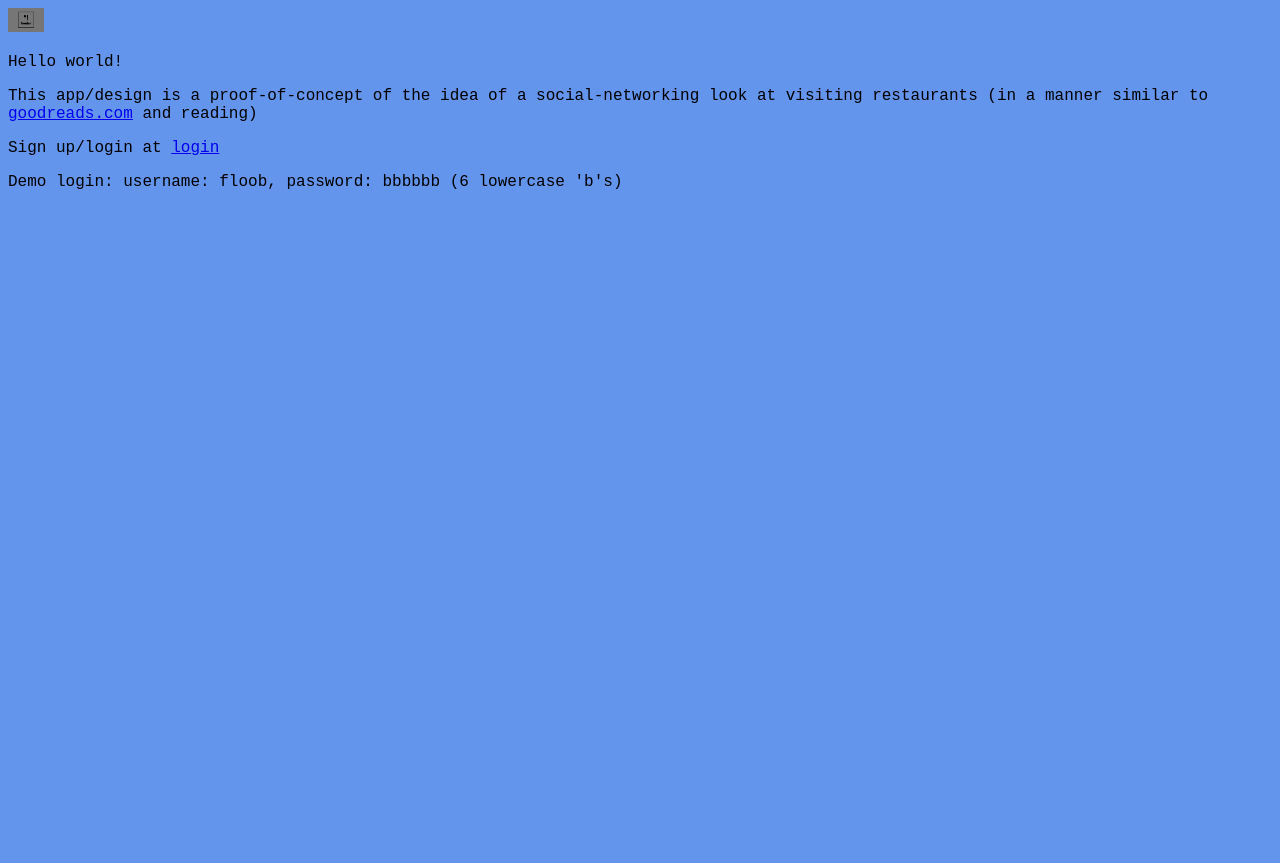
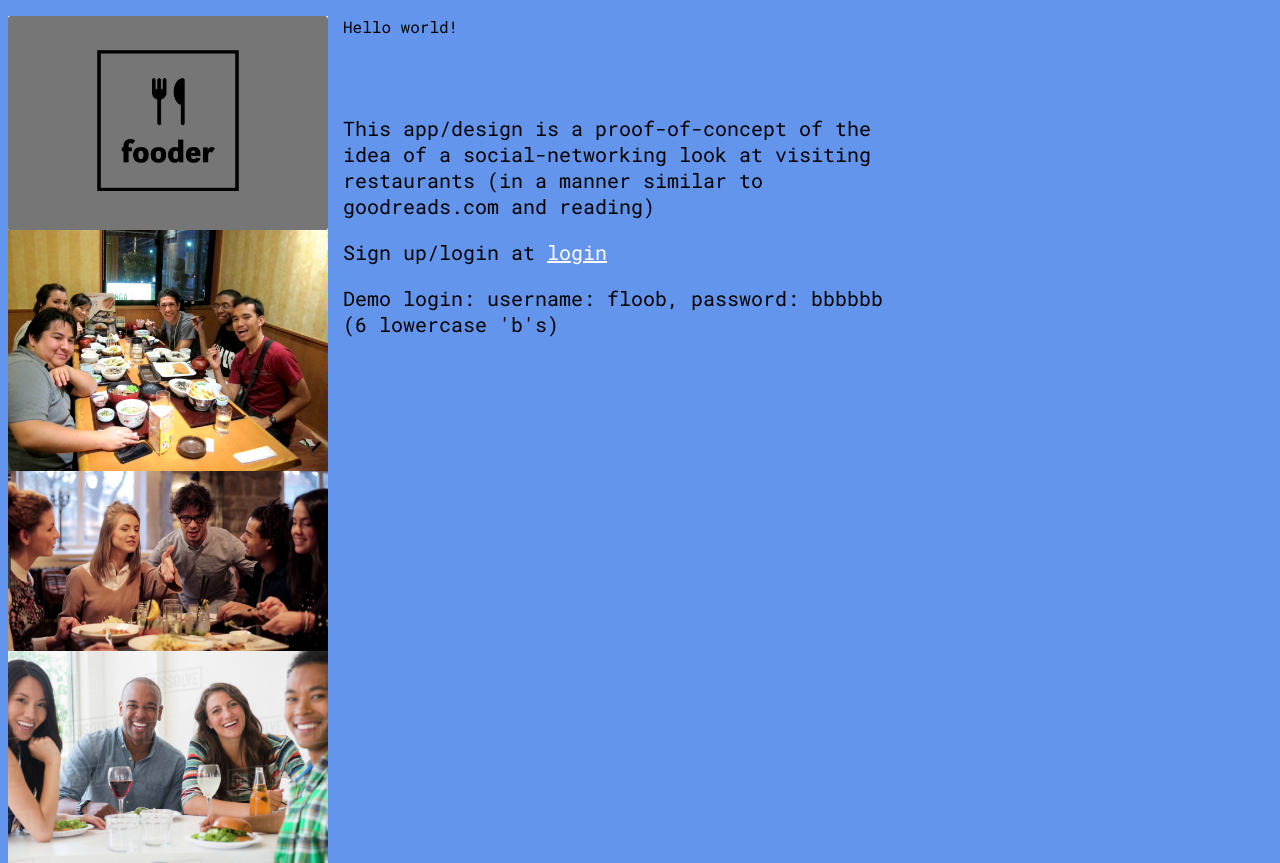
Before and after one commit to Dinaverg/capnode, a website: page public/index.html in a window 1280 px wide. Before the commit the page ends 800 px from the top, so only its background shows below. Drawn offline with Linux system fonts and the light colour scheme; files that its build step writes are made by us from their sources.

Commit message:
landing page revised

```diff
--- a/public/index.html
+++ b/public/index.html
@@ -5,15 +5,24 @@
     <meta http-equiv="X-UA-Compatible" content="IE=edge">
     <title>fooder - landing page</title>
     <meta name="viewport" content="width=device-width, initial-scale=1">
+    <link href="https://fonts.googleapis.com/css?family=Indie+Flower|Roboto+Mono" rel="stylesheet">
     <link rel="stylesheet" type="text/css" media="screen" href="main.css">
     <script src="main.js"></script>
 </head>
 <body>
-    <a href="https://desolate-gorge-89847.herokuapp.com/login/login.html"><img src="logo.png" alt="fooder logo"></a>
-    <p>Hello world!</p>
-    <p>This app/design is a proof-of-concept of the idea of a social-networking look at visiting restaurants (in a manner similar to <a href="goodreads.com">goodreads.com</a> and reading) </p>
-    <p>Sign up/login at <a href="https://desolate-gorge-89847.herokuapp.com/login/login.html">login</a></p>
-    <p>Demo login: username: floob, password: bbbbbb (6 lowercase 'b's)</p>
-    <p></p>
+    <header>
+        <a href="https://desolate-gorge-89847.herokuapp.com/login/login.html"><img src="logo.png" alt="fooder logo" class="eat"></a>
+    </header>
+    <main>
+        <p>Hello world!</p>
+        <img src="image1.png" alt="people eating" class="eat"><br>
+        <img src="image2.png" alt="people eating" class="eat"><br>
+        <img src="image3.png" alt="people eating" class="eat">
+        <div class="text">
+            <p>This app/design is a proof-of-concept of the idea of a social-networking look at visiting restaurants (in a manner similar to goodreads.com and reading) </p>
+            <p>Sign up/login at <a href="https://desolate-gorge-89847.herokuapp.com/login/login.html">login</a></p>
+            <p>Demo login: username: floob, password: bbbbbb (6 lowercase 'b's)</p>
+        </div>
+    </main>
 </body>
 </html>
--- /dev/null
+++ b/public/main.css
@@ -0,0 +1,20 @@
+body {
+    background-color: cornflowerblue;
+    font-family: 'Roboto Mono', monospace
+}
+
+.eat {
+    float: left;
+    clear: left;
+    max-width: 320px;
+    margin: 0 15px 0 0;
+}
+
+.text {
+    font-size: 20px;
+    max-width: 900px;
+}
+
+a {
+    color: #fff;
+}
```
Also changed, not shown: public/login/login.html (+1 -0 lines), public/login/main.css (+7 -0 lines), public/image1.png (added), public/image2.png (added), public/image3.png (added).
